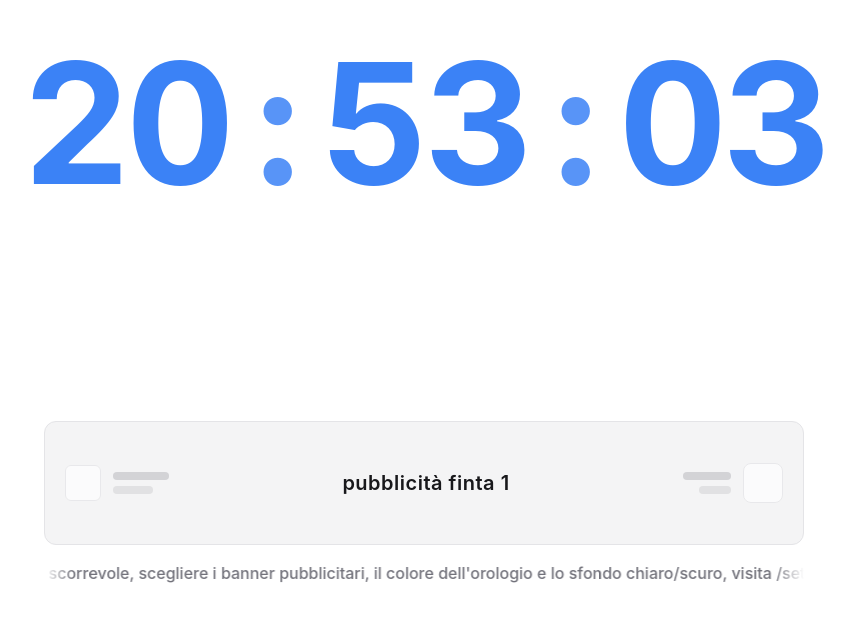
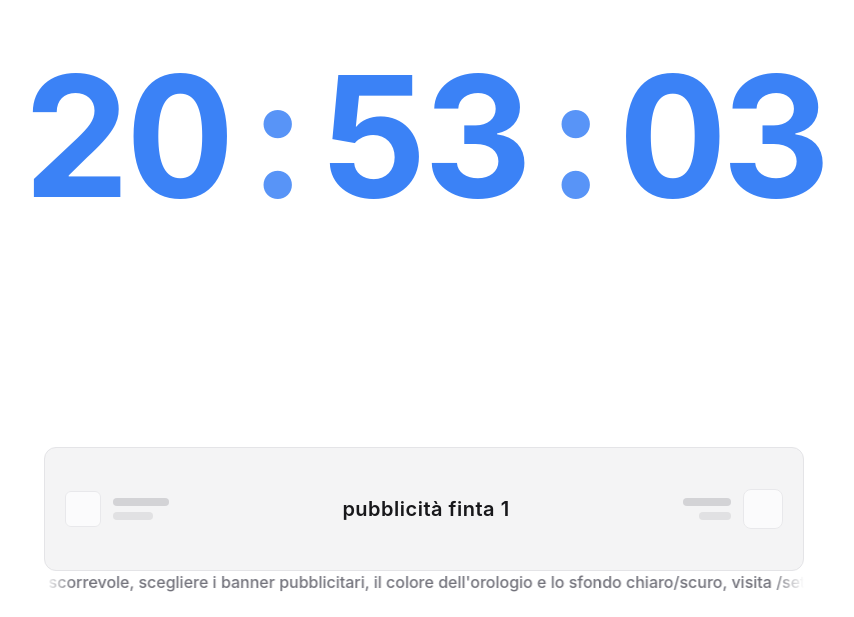
Before and after one commit to Ballarik/OrologioPro, a Next.js app: page / in a window 1280 px wide. Shown: the part 183-800 px from the top of the page, without its empty margins (216-1070 px from the left). Built offline with nearby package versions, Linux system fonts and the light colour scheme.

Commit message:
Attach scrolling subtitles flush beneath ad banner

```diff
--- a/src/components/ClockPageView.tsx
+++ b/src/components/ClockPageView.tsx
@@ -60,7 +60,7 @@ export function ClockPageView({ mode }: ClockPageViewProps) {
       </div>
 
       <section
-        className={`flex w-full max-w-[760px] shrink-0 flex-col items-center gap-2 transition-opacity duration-200 ${
+        className={`flex w-full max-w-[760px] shrink-0 flex-col items-center gap-0 transition-opacity duration-200 ${
           mounted ? "opacity-100" : "opacity-0"
         }`}
         aria-label="Spazio pubblicitario"
--- a/src/components/MarqueeText.tsx
+++ b/src/components/MarqueeText.tsx
@@ -51,7 +51,7 @@ export function MarqueeText({ text }: MarqueeTextProps) {
   return (
     <div
       ref={containerRef}
-      className="w-full overflow-hidden py-2"
+      className="w-full overflow-hidden py-0"
       style={{
         maskImage:
           "linear-gradient(to right, transparent 0%, black 4%, black 96%, transparent 100%)",
@@ -61,7 +61,7 @@ export function MarqueeText({ text }: MarqueeTextProps) {
       aria-live="off"
     >
       <div
-        className="animate-orologio-marquee flex w-max items-center whitespace-nowrap text-sm font-medium text-[var(--app-muted)] sm:text-base"
+        className="animate-orologio-marquee flex w-max items-center whitespace-nowrap text-sm leading-snug font-medium text-[var(--app-muted)] sm:text-base"
         style={{
           animationDuration: `${metrics.durationSec.toFixed(2)}s`,
         }}
--- a/src/components/SettingsView.tsx
+++ b/src/components/SettingsView.tsx
@@ -337,7 +337,7 @@ export function SettingsView() {
                 mounted={mounted}
               />
             </div>
-            <div className="flex w-full max-w-xl shrink-0 flex-col items-center gap-1.5">
+            <div className="flex w-full max-w-xl shrink-0 flex-col items-center gap-0">
               <BannerSlot banner={previewBanner} compact />
               <MarqueeText text={settings.scrollText} />
             </div>
```
